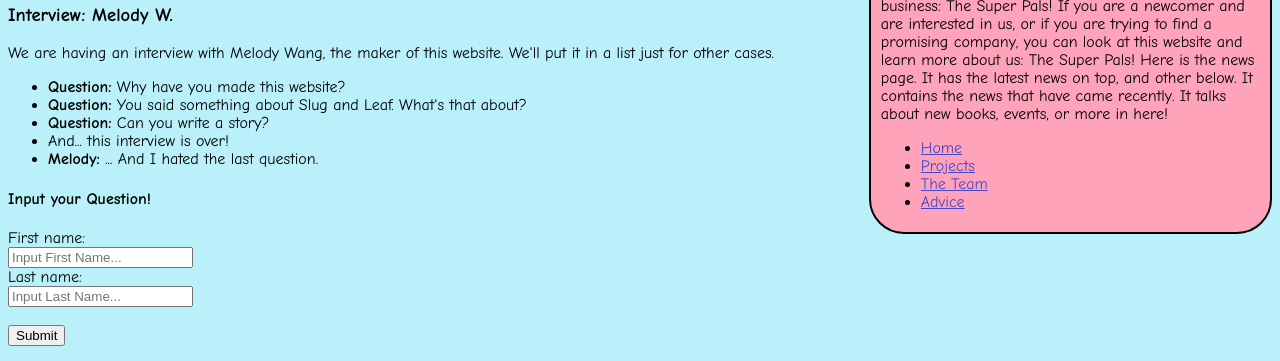
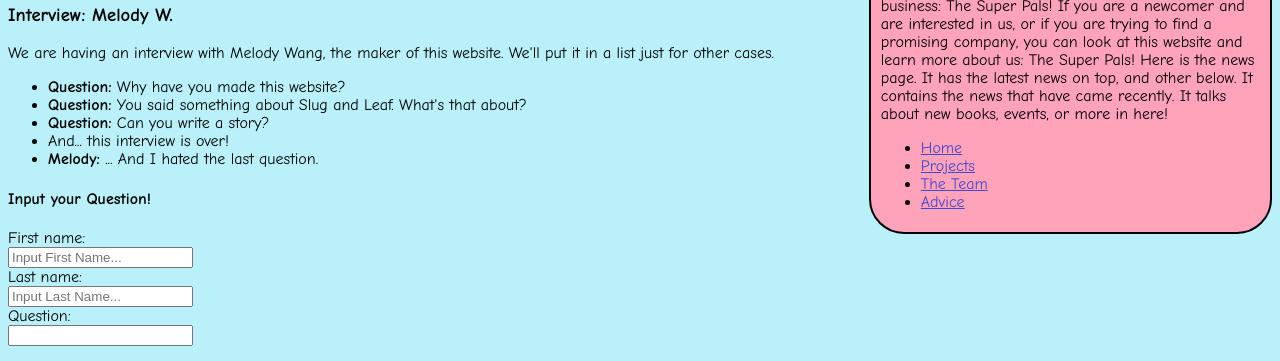
Before and after one commit to kate115/TheSuperPals, a plain HTML site: page pages/news.html in a window 1280 px wide. Shown: the part 199-560 px from the top of the page. Drawn offline with Linux system fonts and the light colour scheme.

Commit message:
form part 2

```diff
--- a/pages/news.html
+++ b/pages/news.html
@@ -76,10 +76,12 @@
     <h4>Input your Question!</h4>
 
     <form>
-      <label for="fname">First name:</label><br>
-      <input type="text" id="fname" name="fname" placeholder="Input First Name..."><br>
-      <label for="lname">Last name:</label><br>
-      <input type="text" id="lname" name="lname" placeholder="Input Last Name..."><br><br>
+      <label for="fname">First name:</label><br />
+      <input type="text" id="fname" name="fname" placeholder="Input First Name..."><br />
+      <label for="lname">Last name:</label><br />
+      <input type="text" id="lname" name="lname" placeholder="Input Last Name..."><br />
+      <label for="question">Question:</label><br />
+      <input type="textarea" id="question" name="question" /><br /><br />
       <input type="submit" value="Submit">
     </form>
 
```
